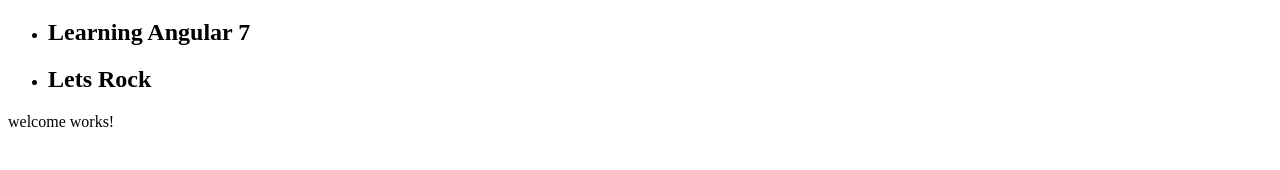
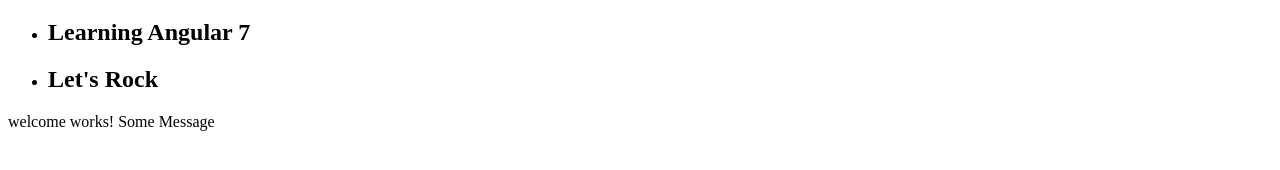
Before and after one commit to konduruvijaykumar/fullstack-springboot-angular, an Angular app in the folder todo-ui/: page / in a window 1280 px wide. Shown: the part 432-602 px from the top of the page. Built offline with nearby package versions, Linux system fonts and the light colour scheme.

Commit message:
v3 changes java compare

```diff
--- a/todo-ui/src/app/app.component.ts
+++ b/todo-ui/src/app/app.component.ts
@@ -9,5 +9,5 @@
   title = 'Todo App';
   message = 'My first message to display via interpolation';
   message1 = 'Learning Angular 7';
-  message2 = 'Lets Rock';
+  message2 = 'Let\'s Rock';
 }
--- a/todo-ui/src/app/welcome/welcome.component.html
+++ b/todo-ui/src/app/welcome/welcome.component.html
@@ -1,3 +1,3 @@
 <p>
-  welcome works!
+  welcome works! {{message}}
 </p>
--- a/todo-ui/src/app/welcome/welcome.component.ts
+++ b/todo-ui/src/app/welcome/welcome.component.ts
@@ -1,15 +1,55 @@
+// package org.pjay.todo;
+// Comparing java - it is some thing like default package here, but in case of angular it is in from of modules.
+// To access a class outside you should use export before class in angular.
+// So that it is accessible outside, if not you will get compiler error. (Some thing like public class)
+
 import { Component, OnInit } from '@angular/core';
 
+// We can import classes written by us also here.
+// import {AppComponent} from '../app.component';
+
+// Below is like annotation in java app with attributes passed to annotation
+// @ComponentScan(
+//  value = "org.pjay.todo"
+// )
+// Below is decorator and passes object as parameter to provide configuration metadata
 @Component({
   selector: 'app-welcome',
   templateUrl: './welcome.component.html',
   styleUrls: ['./welcome.component.css']
 })
+// Some thing like class creation or decleration in java
+// public class TodoApplication implements SomeInterface {..}
 export class WelcomeComponent implements OnInit {
 
+  // Member variables, can have single '' or "" for strings this works fine for both.
+  // It is better to use ''
+  // message = "Some Message"; // you will get tslint warning for "" recommending to change to ''.
+  message = 'Some Message';
+  // message1:string = 'Some Message'; // Using via strong type reference
+
+  // Here there can be member or local variables inside methods, member variables in methods should be accessed via this keyword
+  // Like java constructor
+  // public TodoApplication() {..}
   constructor() { }
 
+  // Implement interface method, java it would be void init() {..}
   ngOnInit() {
+    // Added for accessing member varaibles.
+    // console.log(this.message);
+    // variable type inferred automatically based on the value assigned by type script
+    // this.message = 4; // Compilation error - Type '4' is not assignable to type 'string'
   }
+  // also possible to used return type here using
+  // ngOnInit() : void{
+  // }
 
 }
+
+// Module (Ex: This Component) is a file which contains classes and functions definitions.
+// In angular one component file per module or one module per component file, but we can have number of classes inside same file component
+// export class SomeClass1{
+// }
+
+// export class SomeClass2{
+// }
```
